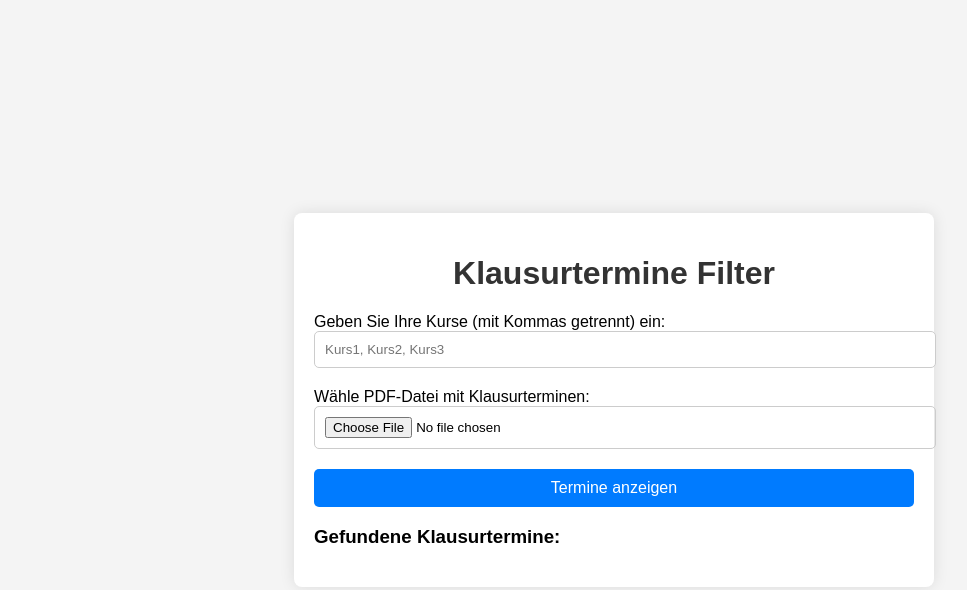
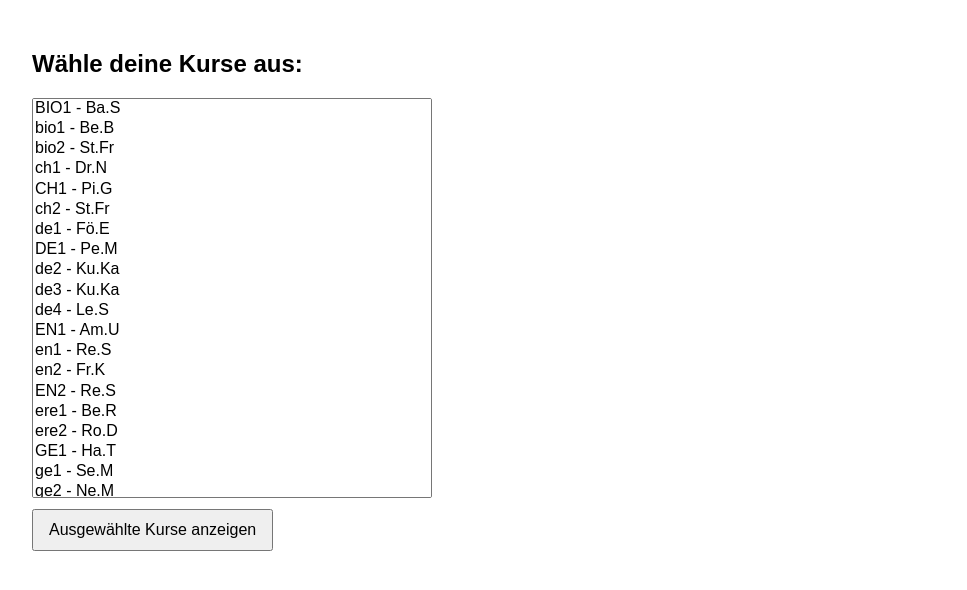
Before and after one commit to P00kil/klausuren-Filter-web, a plain HTML site: page index.html in a window 1280 px wide. Shown: the whole page, without its empty margins (26-993 px from the left). Drawn offline with Linux system fonts and the light colour scheme.

Commit message:
Update index.html
Liste zum auswählen der Kurse hinzugefügt

```diff
--- a/index.html
+++ b/index.html
@@ -3,28 +3,111 @@
 <head>
     <meta charset="UTF-8">
     <meta name="viewport" content="width=device-width, initial-scale=1.0">
-    <title>Klausurtermine Filter</title>
-    <link rel="stylesheet" href="style.css"> <!-- Verknüpfung zur CSS-Datei -->
+    <title>Kursauswahl</title>
+    <style>
+        body {
+            font-family: Arial, sans-serif;
+        }
+
+        .container {
+            margin: 50px;
+            max-width: 400px;
+        }
+
+        select {
+            width: 100%;
+            height: 400px;
+            font-size: 16px;
+        }
+
+        button {
+            margin-top: 10px;
+            padding: 10px 15px;
+            font-size: 16px;
+        }
+    </style>
 </head>
 <body>
 
 <div class="container">
-    <h1>Klausurtermine Filter</h1>
+    <h2>Wähle deine Kurse aus:</h2>
+    <form id="courseForm">
+        <select id="courseSelect" multiple>
+            <option value="BIO1 - Ba.S">BIO1 - Ba.S</option>
+            <option value="bio1 - Be.B">bio1 - Be.B</option>
+            <option value="bio2 - St.Fr">bio2 - St.Fr</option>
+            <option value="ch1 - Dr.N">ch1 - Dr.N</option>
+            <option value="CH1 - Pi.G">CH1 - Pi.G</option>
+            <option value="ch2 - St.Fr">ch2 - St.Fr</option>
+            <option value="de1 - Fö.E">de1 - Fö.E</option>
+            <option value="DE1 - Pe.M">DE1 - Pe.M</option>
+            <option value="de2 - Ku.Ka">de2 - Ku.Ka</option>
+            <option value="de3 - Ku.Ka">de3 - Ku.Ka</option>
+            <option value="de4 - Le.S">de4 - Le.S</option>
+            <option value="EN1 - Am.U">EN1 - Am.U</option>
+            <option value="en1 - Re.S">en1 - Re.S</option>
+            <option value="en2 - Fr.K">en2 - Fr.K</option>
+            <option value="EN2 - Re.S">EN2 - Re.S</option>
+            <option value="ere1 - Be.R">ere1 - Be.R</option>
+            <option value="ere2 - Ro.D">ere2 - Ro.D</option>
+            <option value="GE1 - Ha.T">GE1 - Ha.T</option>
+            <option value="ge1 - Se.M">ge1 - Se.M</option>
+            <option value="ge2 - Ne.M">ge2 - Ne.M</option>
+            <option value="ge3 - He.F">ge3 - He.F</option>
+            <option value="ge4 - Ha.J">ge4 - Ha.J</option>
+            <option value="geo1 - De.A">geo1 - De.A</option>
+            <option value="geo2 - Ge.N">geo2 - Ge.N</option>
+            <option value="geo3 - Am.U">geo3 - Am.U</option>
+            <option value="inf1 - Sc.C">inf1 - Sc.C</option>
+            <option value="inf2 - Sc.C">inf2 - Sc.C</option>
+            <option value="ku1 - Ec.U">ku1 - Ec.U</option>
+            <option value="KU1 - Fö.E">KU1 - Fö.E</option>
+            <option value="ku2 - Sc.S">ku2 - Sc.S</option>
+            <option value="la1 - Ro.D">la1 - Ro.D</option>
+            <option value="ma1 - Dr.N">ma1 - Dr.N</option>
+            <option value="MA1 - Ge.J">MA1 - Ge.J</option>
+            <option value="ma2 - Ge.J">ma2 - Ge.J</option>
+            <option value="MA2 - Pa.N">MA2 - Pa.N</option>
+            <option value="ma3 - Hi.F">ma3 - Hi.F</option>
+            <option value="mu1 - Fr.K">mu1 - Fr.K</option>
+            <option value="mu2 - Sc.C">mu2 - Sc.C</option>
+            <option value="mue1 - Sc.C">mue1 - Sc.C</option>
+            <option value="mue2 - Ki.P">mue2 - Ki.P</option>
+            <option value="ph1 - Ge.J">ph1 - Ge.J</option>
+            <option value="PH1 - Sa.L">PH1 - Sa.L</option>
+            <option value="ph2 - Ka.W">ph2 - Ka.W</option>
+            <option value="phil1 - Be.R">phil1 - Be.R</option>
+            <option value="PHIL1 - St.F">PHIL1 - St.F</option>
+            <option value="phil2 - Be.A">phil2 - Be.A</option>
+            <option value="phil3 - Be.A">phil3 - Be.A</option>
+            <option value="pro1 - Pa.N">pro1 - Pa.N</option>
+            <option value="SK1 - Kr.T">SK1 - Kr.T</option>
+            <option value="sk1 - Ku.Ka">sk1 - Ku.Ka</option>
+            <option value="sk2 - St.M">sk2 - St.M</option>
+            <option value="sk3 - He.F">sk3 - He.F</option>
+            <option value="span1 - We.C">span1 - We.C</option>
+            <option value="spj1 - Ge.N">spj1 - Ge.N</option>
+            <option value="spm1 - Hi.F">spm1 - Hi.F</option>
+            <option value="sps1 - Kr.T">sps1 - Kr.T</option>
+            <option value="sps2 - Be.B">sps2 - Be.B</option>
+            <option value="w1 - Sc.J">w1 - Sc.J</option>
+            <option value="w2 - Kr.T">w2 - Kr.T</option>
+            <option value="w3 - Kr.T">w3 - Kr.T</option>
+        </select>
 
-    <label for="courses">Geben Sie Ihre Kurse (mit Kommas getrennt) ein:</label>
-    <input type="text" id="courses" placeholder="Kurs1, Kurs2, Kurs3" />
+        <button type="button" onclick="getSelectedCourses()">Ausgewählte Kurse anzeigen</button>
+    </form>
 
-    <label for="pdfFile">Wähle PDF-Datei mit Klausurterminen:</label>
-    <input type="file" id="pdfFile" accept="application/pdf" />
-
-    <button id="processButton">Termine anzeigen</button>
-
-    <h3>Gefundene Klausurtermine:</h3>
-    <ul id="examDates">
-        <!-- Hier werden die Klausurtermine angezeigt -->
-    </ul>
+    <p id="output"></p>
 </div>
 
-<script src="script.js"></script> <!-- Verknüpfung zur JavaScript-Datei -->
+<script>
+    function getSelectedCourses() {
+        const selectedOptions = document.getElementById('courseSelect').selectedOptions;
+        const selectedValues = Array.from(selectedOptions).map(option => option.value);
+        document.getElementById('output').innerText = "Ausgewählte Kurse: " + selectedValues.join(', ');
+    }
+</script>
+
 </body>
 </html>
```
